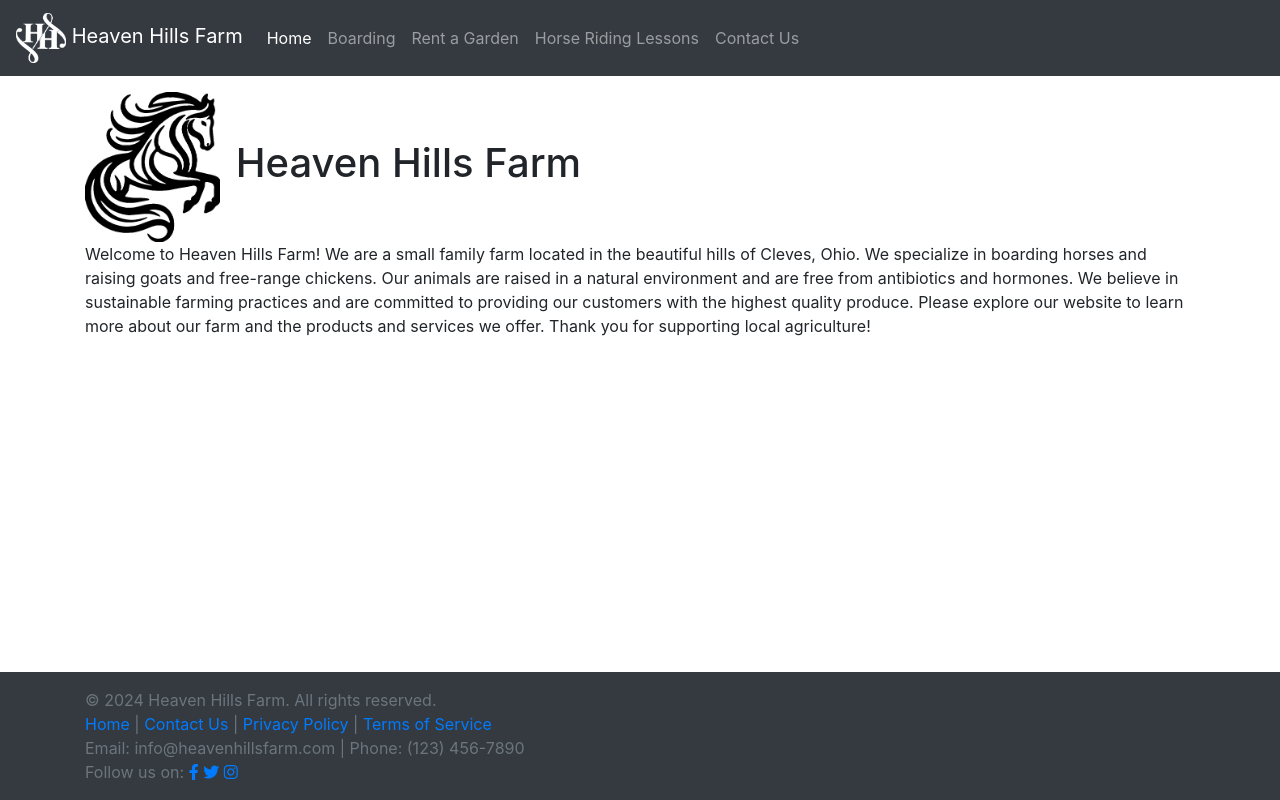
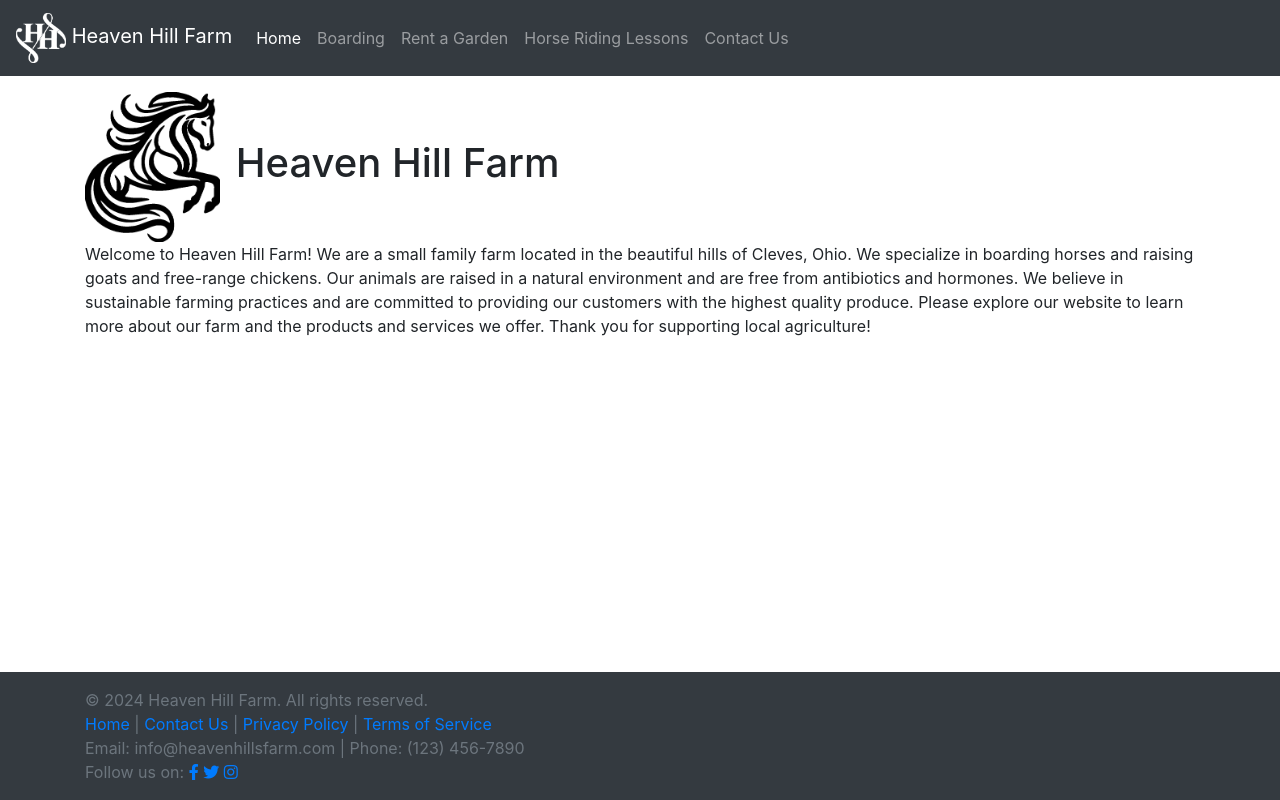
Before and after one commit to derrickadkins/haven_hills, a website built with webpack: page public/index.html in a window 1280 px wide. Built offline with nearby package versions, Linux system fonts and the light colour scheme; some packages are replaced by stand-ins of ours.

Commit message:
removed s from Heaven Hills Farm

```diff
--- a/public/index.html
+++ b/public/index.html
@@ -3,7 +3,7 @@
   <head>
     <meta charset="utf-8" />
     <meta name="viewport" content="width=device-width, initial-scale=1" />
-    <title>Heaven Hills Farm</title>
+    <title>Heaven Hill Farm</title>
     <link rel="icon" href="images/heaven_hill_transparent_black.png" type="image/png" />
     <link rel="stylesheet" href="https://stackpath.bootstrapcdn.com/bootstrap/4.3.1/css/bootstrap.min.css" />
     <link rel="stylesheet" href="https://cdnjs.cloudflare.com/ajax/libs/font-awesome/5.15.4/css/all.min.css" />
@@ -12,8 +12,8 @@
   <body class="d-flex flex-column min-vh-100">
     <nav class="navbar navbar-expand-lg navbar-dark bg-dark">
       <a class="navbar-brand" href="#">
-        <img src="images/heaven_hill_transparent_white.png" alt="Heaven Hills Farm" width="50" height="50" />
-        Heaven Hills Farm
+        <img src="images/heaven_hill_transparent_white.png" alt="Heaven Hill Farm" width="50" height="50" />
+        Heaven Hill Farm
       </a>
       <button
         class="navbar-toggler"
@@ -48,10 +48,10 @@
     <div class="container mtb-3">
       <div class="d-flex align-items-center mt-3">
         <img src="images/heaven_hill_horse_black.png" alt="Horse" height="150" />
-        <h1 class="ml-3">Heaven Hills Farm</h1>
+        <h1 class="ml-3">Heaven Hill Farm</h1>
       </div>
       <p>
-        Welcome to Heaven Hills Farm! We are a small family farm located in the beautiful hills of Cleves, Ohio. We
+        Welcome to Heaven Hill Farm! We are a small family farm located in the beautiful hills of Cleves, Ohio. We
         specialize in boarding horses and raising goats and free-range chickens. Our animals are raised in a natural
         environment and are free from antibiotics and hormones. We believe in sustainable farming practices and are
         committed to providing our customers with the highest quality produce. Please explore our website to learn more
@@ -61,7 +61,7 @@
     <footer class="mt-auto py-3 bg-dark">
       <div class="container">
         <span class="text-muted">
-          &copy; 2024 Heaven Hills Farm. All rights reserved.
+          &copy; 2024 Heaven Hill Farm. All rights reserved.
           <br />
           <a href="index.html">Home</a> | <a href="contact.html">Contact Us</a> |
           <a href="privacy.html">Privacy Policy</a> |
```
Also changed, not shown: public/boarding.html (+4 -4 lines), public/contact.html (+3 -3 lines), public/garden.html (+4 -4 lines), public/lessons.html (+4 -4 lines), 1 other file.
